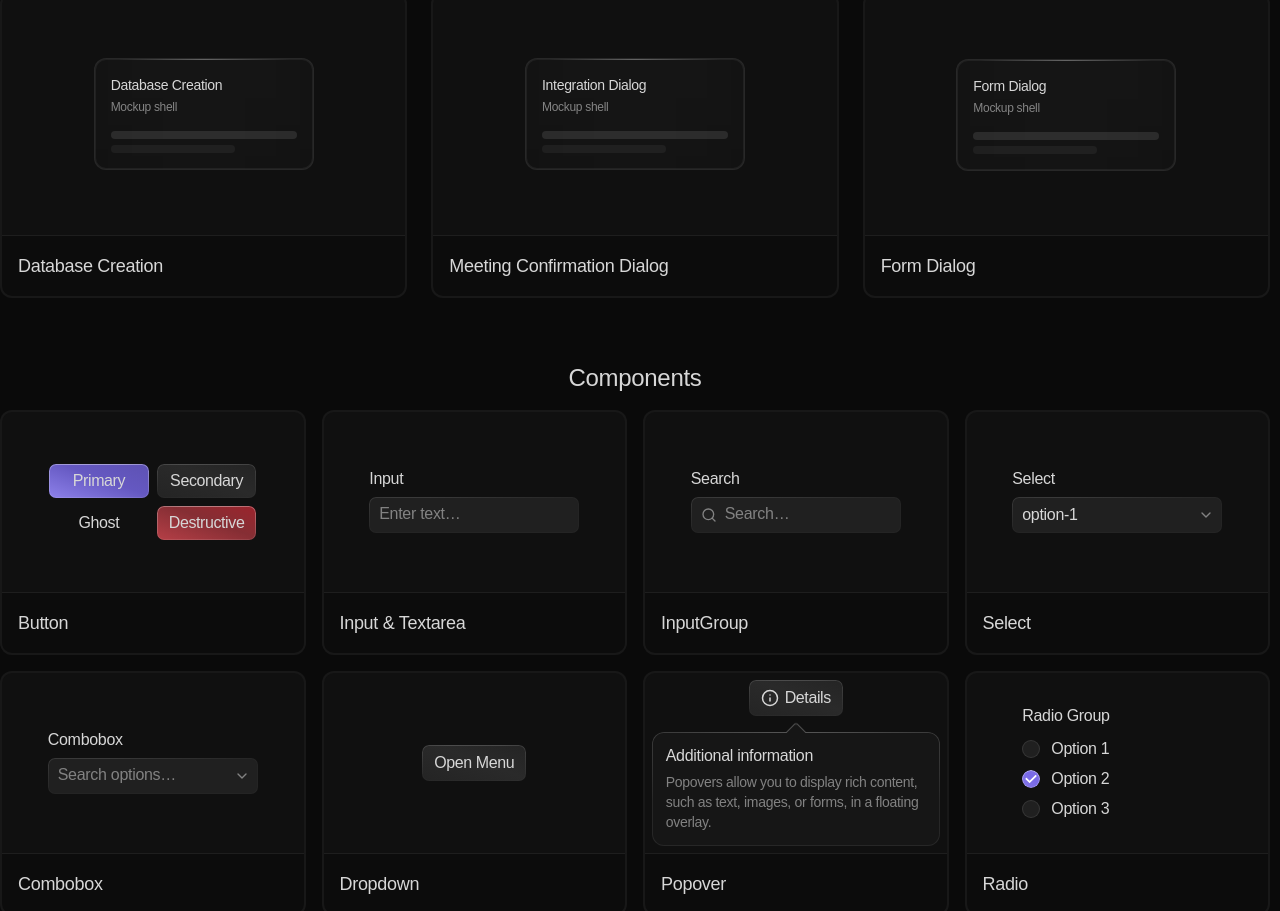
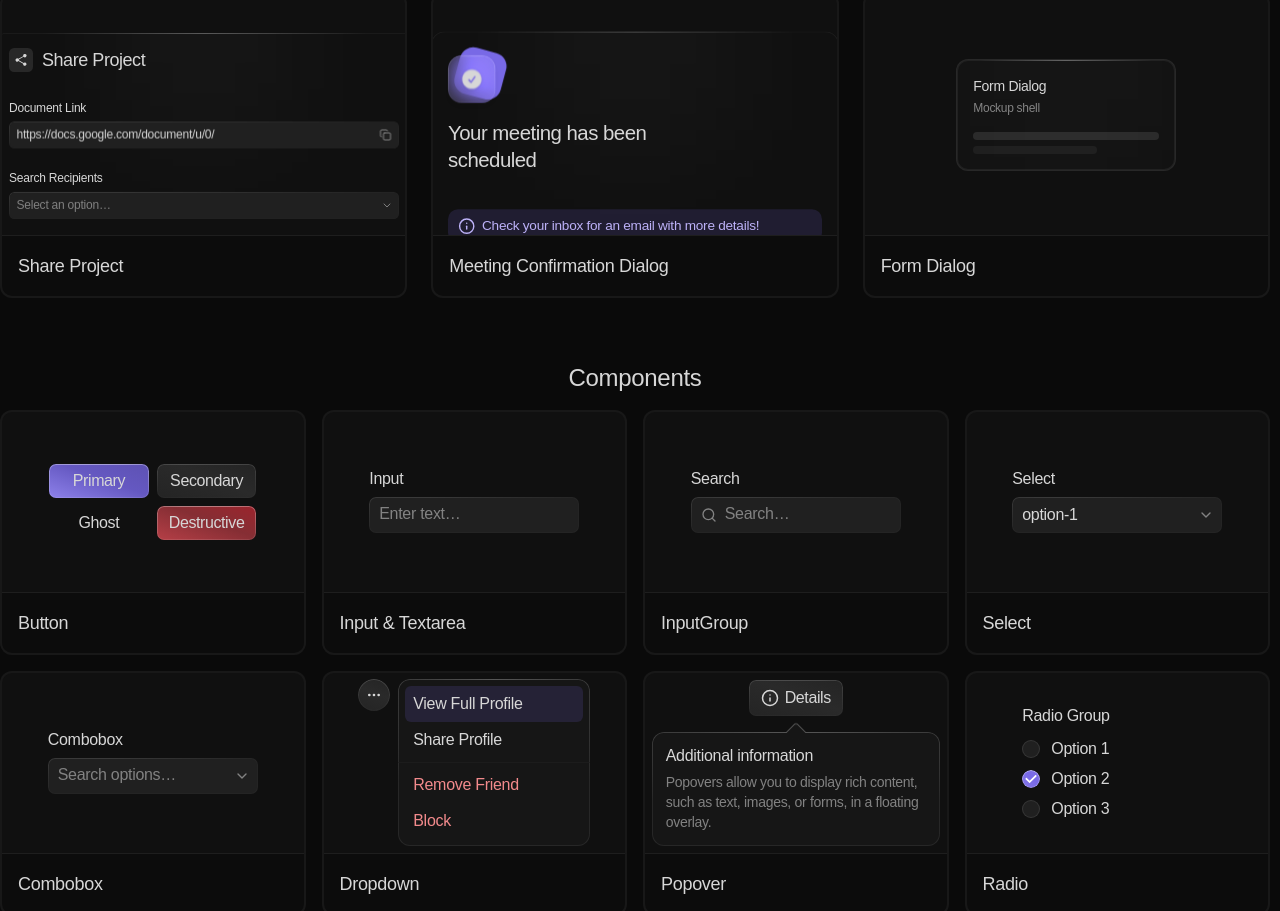
Before and after one commit to midnight-developments/md-ui, a React (Vite) app: page / in a window 1280 px wide. Shown: the part 371-1282 px from the top of the page. Built offline with nearby package versions, Linux system fonts and the light colour scheme; grey boxes are pictures that could not be loaded; a web font is replaced by a local one.

Commit message:
added example to dropdown card thumbnail

```diff
--- a/src/App.tsx
+++ b/src/App.tsx
@@ -13,9 +13,9 @@ import { Combobox, ComboboxInput } from '@/components/ui/combobox'
 import { RadioGroup, RadioGroupItem } from '@/components/ui/radio-group'
 import { Field, FieldLabel, FieldLegend, FieldSet } from '@/components/ui/field'
 import { Badge } from '@/components/ui/badge'
-import { InfoIcon, Search } from 'lucide-react'
+import { InfoIcon, MoreHorizontal, Search } from 'lucide-react'
 import { DialogShell } from '@/components/ui/dialog'
-import { PopupShell } from '@/components/ui/shells/popup-shell/popup-shell'
+import { PopupItem, PopupItemText, PopupSeparator, PopupShell } from '@/components/ui/shells/popup-shell/popup-shell'
 
 
 import { ButtonPopup } from '@/components/showcase/popups/button-popup'
@@ -29,8 +29,8 @@ import { RadioPopup } from '@/components/showcase/popups/radio-popup'
 import { CheckboxPopup } from '@/components/showcase/popups/checkbox-popup'
 import { BadgePopup } from '@/components/showcase/popups/badge-popup'
 import { DialogPopup } from '@/components/showcase/popups/dialog-popup'
-import { ShareProjectPopup } from '@/components/showcase/popups/share-project-popup'
-import { IntegrationDialogPopup } from '@/components/showcase/popups/integration-dialog-popup'
+import { ShareProjectPopup, ShareProjectDialog } from '@/components/showcase/popups/share-project-popup'
+import { IntegrationDialogPopup, IntegrationDialog } from '@/components/showcase/popups/integration-dialog-popup'
 import { BillingDialogPopup } from '@/components/showcase/popups/billing-dialog-popup'
 import { TabsPopup } from '@/components/showcase/popups/tabs-popup'
 import { CheckboxGroup, Checkbox } from '@/components/ui/checkbox'
@@ -82,38 +82,20 @@ export default function App() {
 
                     <div className="grid grid-cols-1 sm:grid-cols-3 gap-6">
                         <Card onClick={() => setActivePopup('database-creation')}>
-                            <CardPreview>
-                                <div className="w-full max-w-[220px] pointer-events-none select-none">
-                                    <DialogShell className="w-full p-4 gap-3 rounded-xl border border-white/10">
-                                        <div className="flex flex-col gap-1">
-                                            <span className="text-sm font-medium text-foreground">Database Creation</span>
-                                            <span className="text-xs text-muted">Mockup shell</span>
-                                        </div>
-                                        <div className="flex flex-col gap-1.5 pt-1">
-                                            <div className="h-2 w-full bg-white/10 rounded" />
-                                            <div className="h-2 w-2/3 bg-white/5 rounded" />
-                                        </div>
-                                    </DialogShell>
+                            <CardPreview className="items-start">
+                                <div className="scale-75 -mt-14">
+                                    <ShareProjectDialog />
                                 </div>
                             </CardPreview>
                             <CardContent>
-                                <CardTitle>Database Creation</CardTitle>
+                                <CardTitle>Share Project</CardTitle>
                             </CardContent>
                         </Card>
 
                         <Card onClick={() => setActivePopup('integration-dialog')}>
-                            <CardPreview>
-                                <div className="w-full max-w-[220px] pointer-events-none select-none">
-                                    <DialogShell className="w-full p-4 gap-3 rounded-xl border border-white/10">
-                                        <div className="flex flex-col gap-1">
-                                            <span className="text-sm font-medium text-foreground">Integration Dialog</span>
-                                            <span className="text-xs text-muted">Mockup shell</span>
-                                        </div>
-                                        <div className="flex flex-col gap-1.5 pt-1">
-                                            <div className="h-2 w-full bg-white/10 rounded" />
-                                            <div className="h-2 w-2/3 bg-white/5 rounded" />
-                                        </div>
-                                    </DialogShell>
+                            <CardPreview className="items-start">
+                                <div className="scale-85 -mt-5">
+                                    <IntegrationDialog />
                                 </div>
                             </CardPreview>
                             <CardContent>
@@ -224,8 +206,25 @@ export default function App() {
 
                         <Card onClick={() => setActivePopup('dropdown')}>
                             <CardPreview>
-                                <div className="pointer-events-none select-none">
-                                    <Button variant="secondary">Open Menu</Button>
+                                <div className="pointer-events-none select-none flex items-start gap-2">
+                                    <Button variant="secondary" className="size-8 rounded-full p-0" aria-label="Profile options">
+                                        <MoreHorizontal className="size-4" />
+                                    </Button>
+                                    <PopupShell className="w-48 flex flex-col">
+                                        <PopupItem data-highlighted="">
+                                            <PopupItemText>View Full Profile</PopupItemText>
+                                        </PopupItem>
+                                        <PopupItem>
+                                            <PopupItemText>Share Profile</PopupItemText>
+                                        </PopupItem>
+                                        <PopupSeparator />
+                                        <PopupItem variant="destructive">
+                                            <PopupItemText>Remove Friend</PopupItemText>
+                                        </PopupItem>
+                                        <PopupItem variant="destructive">
+                                            <PopupItemText>Block</PopupItemText>
+                                        </PopupItem>
+                                    </PopupShell>
                                 </div>
                             </CardPreview>
                             <CardContent>
--- a/src/components/showcase/popups/integration-dialog-popup.tsx
+++ b/src/components/showcase/popups/integration-dialog-popup.tsx
@@ -22,13 +22,9 @@ import { Avatar, AvatarImage, AvatarFallback } from "@/components/ui/avatar"
 import { SuccessGraphic } from "@/components/ui/graphics/success-graphic"
 import { Badge } from "@/components/ui/badge"
 
-export function IntegrationDialogPopup({ open, onOpenChange }: PopupProps) {
+export function IntegrationDialog() {
     return (
-        <Popup open={open} onOpenChange={onOpenChange}>
-            <PopupContent>
-                <PopupPreview>
-                    <div className="flex flex-col items-center gap-6  w-full">
-                        <DialogShell className="w-120">
+        <DialogShell className="w-120">
                             <DialogHeader className="gap-5">
                                 <SuccessGraphic className="size-14 " />
                                 <DialogTitle className="max-w-xs">Your meeting has been scheduled</DialogTitle>
@@ -99,6 +95,16 @@ export function IntegrationDialogPopup({ open, onOpenChange }: PopupProps) {
                                 <Button>Edit Details</Button>
                             </DialogFooter>
                         </DialogShell>
+    )
+}
+
+export function IntegrationDialogPopup({ open, onOpenChange }: PopupProps) {
+    return (
+        <Popup open={open} onOpenChange={onOpenChange}>
+            <PopupContent>
+                <PopupPreview>
+                    <div className="flex flex-col items-center gap-6  w-full">
+                        <IntegrationDialog />
                     </div>
                 </PopupPreview>
 
--- a/src/components/showcase/popups/share-project-popup.tsx
+++ b/src/components/showcase/popups/share-project-popup.tsx
@@ -108,7 +108,7 @@ const generalAccessDescriptions: Record<Permission, string> = {
     "Admin": "Anyone on the internet with the link can administer",
 }
 
-export function ShareProjectPopup({ open, onOpenChange }: PopupProps) {
+export function ShareProjectDialog() {
     const documentLink = "https://docs.google.com/document/u/0/"
     const { copy, copied } = useCopy()
 
@@ -138,9 +138,6 @@ export function ShareProjectPopup({ open, onOpenChange }: PopupProps) {
     }
 
     return (
-        <Popup open={open} onOpenChange={onOpenChange}>
-            <PopupContent>
-                <PopupPreview>
         <DialogShell className="w-140">
             <DialogHeader className="flex-row items-center justify-start gap-3">
                 <ShareIcon className="text-foreground size-8 bg-white/10 p-1.75 rounded-lg" />
@@ -325,6 +322,15 @@ export function ShareProjectPopup({ open, onOpenChange }: PopupProps) {
                 <Button className="w-fit">Confirm Access</Button>
             </DialogFooter>
         </DialogShell>
+    )
+}
+
+export function ShareProjectPopup({ open, onOpenChange }: PopupProps) {
+    return (
+        <Popup open={open} onOpenChange={onOpenChange}>
+            <PopupContent>
+                <PopupPreview>
+                    <ShareProjectDialog />
                 </PopupPreview>
 
                 <PopupDetails>
```
Also changed, not shown: src/assets/icons/pdf.svg (added). Lines whose indentation alone changed are shown as unchanged.
